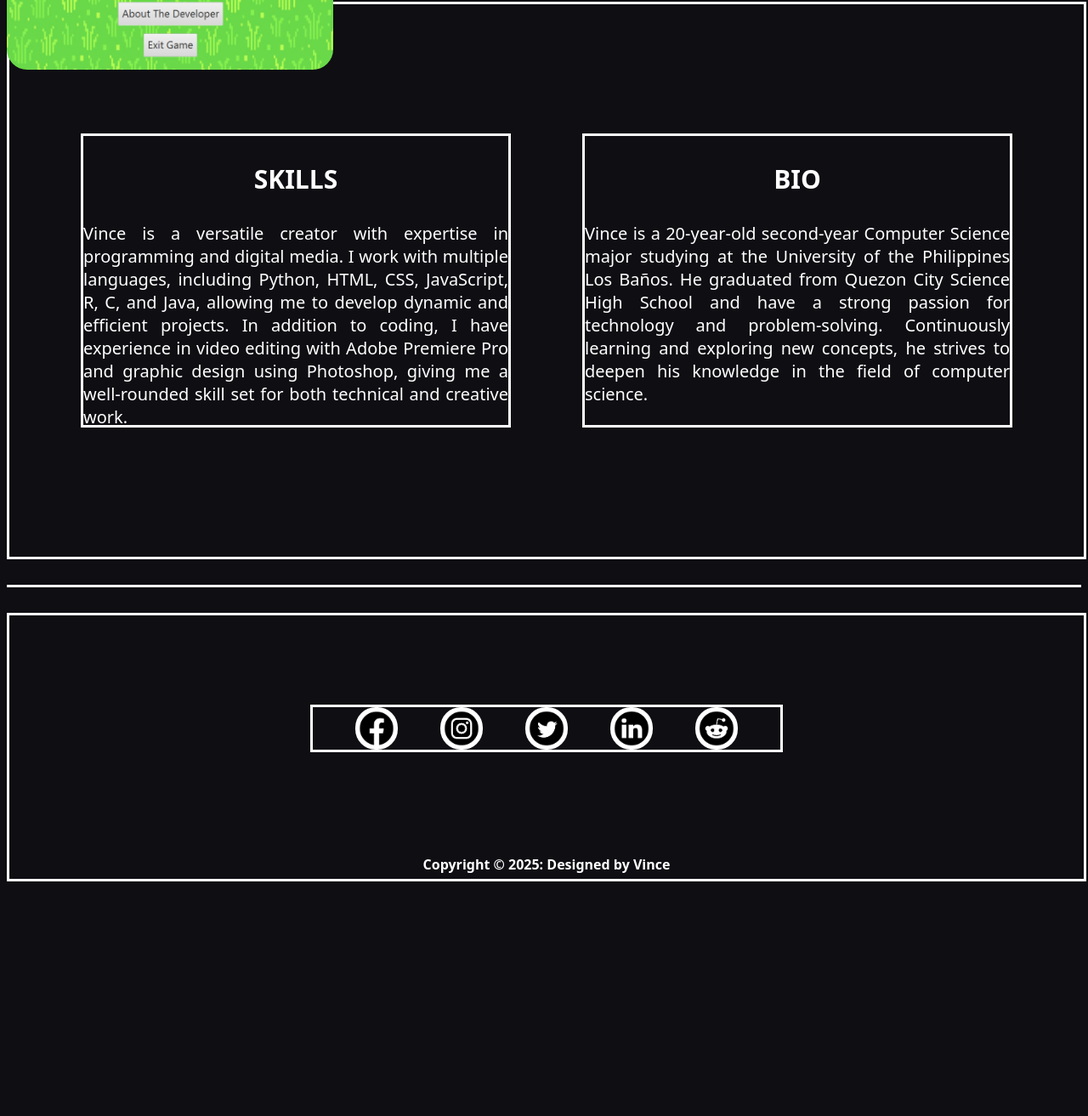
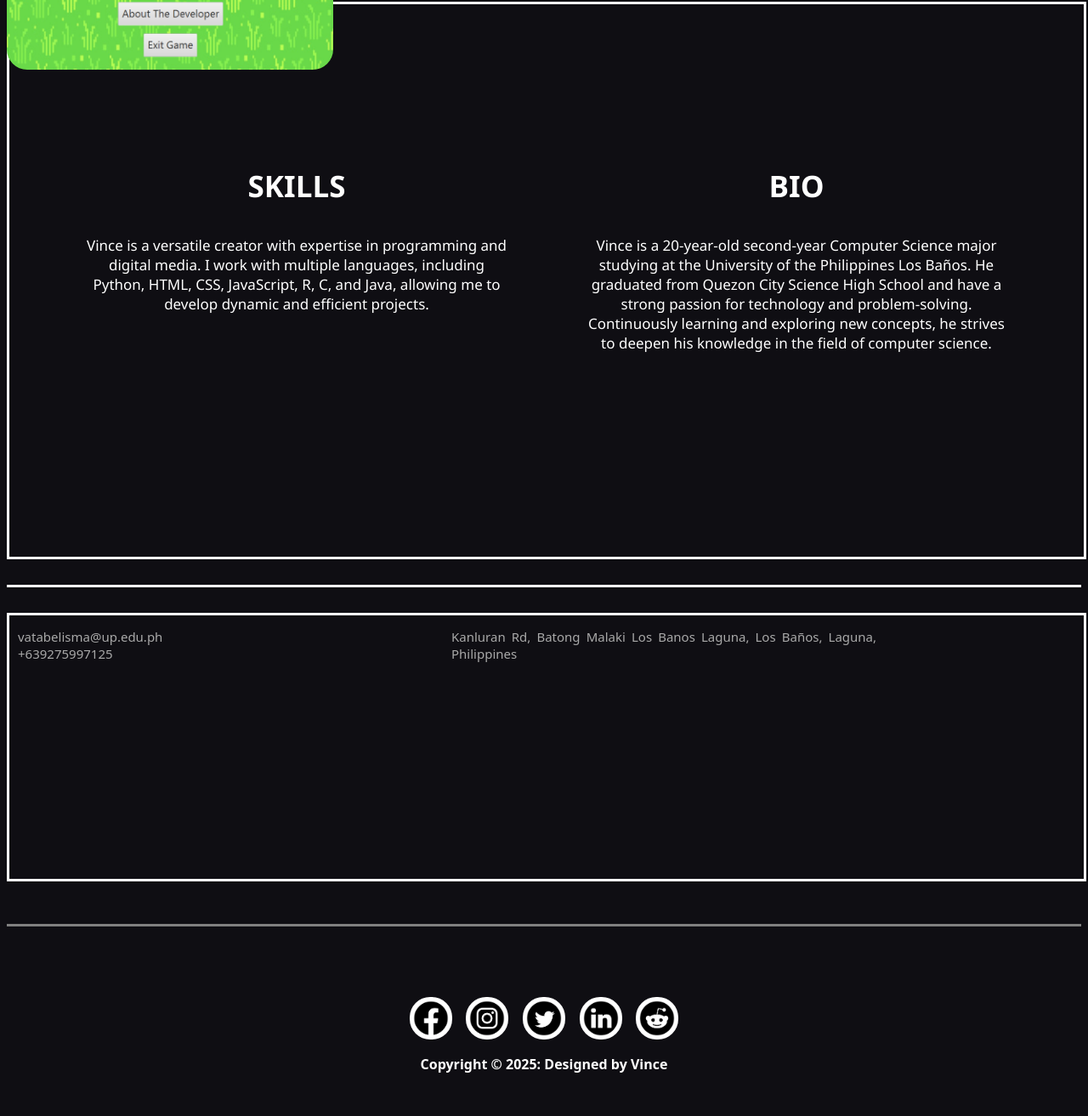
Before and after one commit to CMSC-100-2S-AY2024-2025/exer-01-html-and-css-binsalen, a plain HTML site: page index.html in a window 1280 px wide. Shown: the part 1246-2559 px from the top of the page at 85% size. Before the commit the page ends 2333 px from the top, so only its background shows below. Drawn offline with Linux system fonts and the light colour scheme.

Commit message:
STYLE: Text color and alignment changed.

```diff
--- a/index.html
+++ b/index.html
@@ -66,9 +66,7 @@
                 <p id="skills">
                     Vince is a versatile creator with expertise in programming and digital media. I work with multiple
                     languages, including Python, HTML, CSS, JavaScript, R, C, and Java, allowing me to develop
-                    dynamic and efficient projects. In addition to coding, I have experience in video editing with
-                    Adobe Premiere Pro and graphic design using Photoshop, giving me a well-rounded skill set for
-                    both technical and creative work.
+                    dynamic and efficient projects.
                 </p>
             </div>
             <div class="biopart">
@@ -89,6 +87,29 @@
 
     <div class="container5">
         <div class="flexcontainer5">
+            <div class="footheader">
+                <p>
+
+                </p>
+            </div>
+            <div class="contacts">
+                <p id="contacttext">
+                    vatabelisma@up.edu.ph <br>
+                    +639275997125
+                </p>
+            </div>
+            <div class="address">
+                <p id="addtext">
+                    Kanluran Rd, Batong Malaki Los Banos Laguna, Los Baños, Laguna, Philippines
+                </p>
+            </div>
+        </div>
+    </div>
+
+    <hr style="height:3px;border-width:0;color:gray;background-color: gray">
+
+    <div class="container6">
+        <div class="flexcontainer6">
             <div class="imgs">
                 <img src="images/fbb.png" alt="facebook" style="width: 50px; height: 50px; border-radius: 24px;">
                 <img src="images/igg.png" alt="instagram" style="width: 50px; height: 50px; border-radius: 24px;">
@@ -96,9 +117,11 @@
                 <img src="images/linn.png" alt="linkedin" style="width: 50px; height: 50px; border-radius: 24px;">
                 <img src="images/rdd.png" alt="reddit" style="width: 50px; height: 50px; border-radius: 24px;">
             </div>
-            <p id="footnote">
-                Copyright © 2025: Designed by Vince
-            </p>
+            <div class="copyright">
+                <p id="footnote">
+                    Copyright © 2025: Designed by Vince
+                </p>
+            </div>
         </div>
     </div>
 
--- a/style.css
+++ b/style.css
@@ -63,15 +63,11 @@ body {
     margin-bottom: 30px;
 
     color: white;
-    font-family: system-ui, -apple-system, BlinkMacSystemFont, 'Segoe UI', Roboto, Oxygen, Ubuntu, Cantarell, 'Open Sans', 'Helvetica Neue', sans-serif;
+    font-family:'Segoe UI', Tahoma, Geneva, Verdana, sans-serif;
 }
 
 .flexcontainer5 {
     display: flex;
-    flex-direction: column;
-    align-items: center;
-    justify-content: center;
-    justify-content: space-evenly;
     width: 100%;
     height: 310px;
     border: 3px solid white;
@@ -80,18 +76,32 @@ body {
     margin-top: 30px;
 }
 
+.flexcontainer6 {
+    display: flex;
+    flex-direction: column;
+    align-items: center;
+    justify-content: center;
+    justify-content: space-evenly;
+    width: 100%;
+    height: 200px;
+    /* border: 3px solid white; */
+
+    margin-bottom: 20px;
+    margin-top: 20px;
+}
+
 .imgs {
     display: flex;
     flex-direction: row;
     align-items: center;
     justify-content: center;
     justify-content: space-evenly;
-    width: 550px;
+    width: 350px;
     height: 50px;
-    border: 3px solid white;
+    /* border: 3px solid white; */
 
-
-    margin-block: 10cap;
+    margin-top: 20px;
+    margin-bottom: -30px;
 }
 
 .metext {
@@ -140,22 +150,57 @@ body {
 .skillpart, .biopart {
     width: 500px;
     height: 340px;
-    border: 3px solid white;
+    /* border: 3px solid white; */
     justify-content: center;
 
-    text-align: justify;
-    font-size: 20px;
+    text-align: center;
+    font-size: 17px;
 
 }
 
 #headsection{
     text-align: center;
     font-weight: bold;
-    font-size: 30px;
+    font-size: 35px;
 }
 
 #footnote {
-    font-weight: 700;
+    font-weight: 550;
     color: white;
     font-family: system-ui, -apple-system, BlinkMacSystemFont, 'Segoe UI', Roboto, Oxygen, Ubuntu, Cantarell, 'Open Sans', 'Helvetica Neue', sans-serif;
 }
+
+.copyright {
+    display: flex;
+    justify-content: center;
+    align-items: center;
+    height: 30px;
+}
+
+.contacts {
+    color: white;
+    font-family: system-ui, -apple-system, BlinkMacSystemFont, 'Segoe UI', Roboto, Oxygen, Ubuntu, Cantarell, 'Open Sans', 'Helvetica Neue', sans-serif;
+
+    display: flex;
+    justify-self: flex-start;
+
+    width: 500px;
+    margin-left: 10px;
+}
+
+.address {
+    color: white;
+    font-family: system-ui, -apple-system, BlinkMacSystemFont, 'Segoe UI', Roboto, Oxygen, Ubuntu, Cantarell, 'Open Sans', 'Helvetica Neue', sans-serif;
+
+    display: flex;
+    justify-self: flex-end;
+
+    width: 500px;
+    margin-left: 10px;
+}
+
+#contacttext, #addtext{
+    text-align: justify;
+    font-size: 15px;
+    color:darkgray;
+}
```
